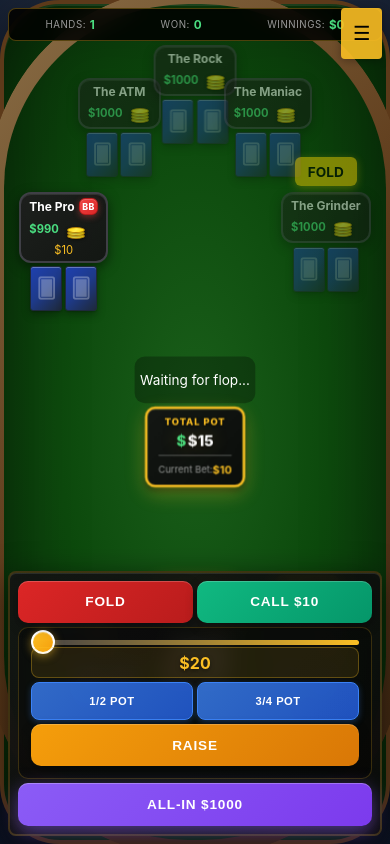
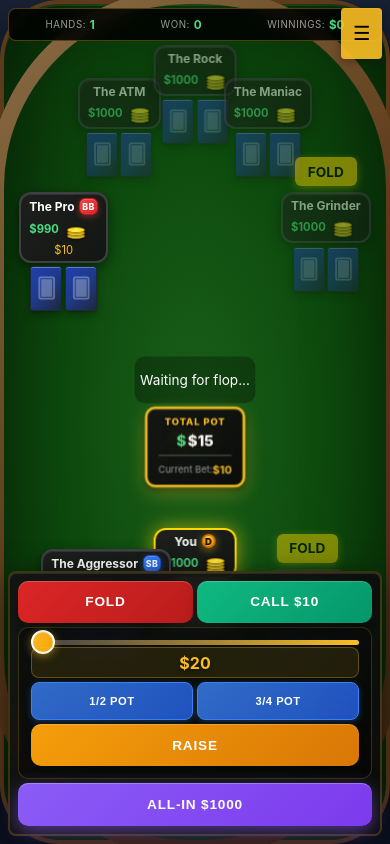
Before and after one commit to ddwwa/texas-holdem-trainer, a React (Vite) app: page / in a window 390 px wide. Built offline with nearby package versions, Linux system fonts and the light colour scheme.

Commit message:
Move player positions much higher: portrait 25%, landscape 22% to clear action panel

```diff
--- a/src/web/styles/PlayerSeat.css
+++ b/src/web/styles/PlayerSeat.css
@@ -304,14 +304,14 @@
   }
 
   /* Adjust positions for smaller screens */
-  .position-0 { bottom: 18%; }
-  .position-1 { bottom: 15%; left: 8%; }
+  .position-0 { bottom: 25%; }
+  .position-1 { bottom: 20%; left: 8%; }
   .position-2 { top: 22%; left: 2%; }
   .position-3 { top: 8%; left: 18%; }
   .position-4 { top: 4%; }
   .position-5 { top: 8%; right: 18%; }
   .position-6 { top: 22%; right: 2%; }
-  .position-7 { bottom: 15%; right: 8%; }
+  .position-7 { bottom: 20%; right: 8%; }
 }
 
 /* Mobile devices (480px and below) */
@@ -381,9 +381,9 @@
   }
 
   /* Adjust positions for landscape - keep bottom player visible above action panel */
-  .position-0 { bottom: 15%; }
-  .position-1 { bottom: 12%; left: 10%; }
-  .position-7 { bottom: 12%; right: 10%; }
+  .position-0 { bottom: 22%; }
+  .position-1 { bottom: 18%; left: 10%; }
+  .position-7 { bottom: 18%; right: 10%; }
 }
   }
 }
```
